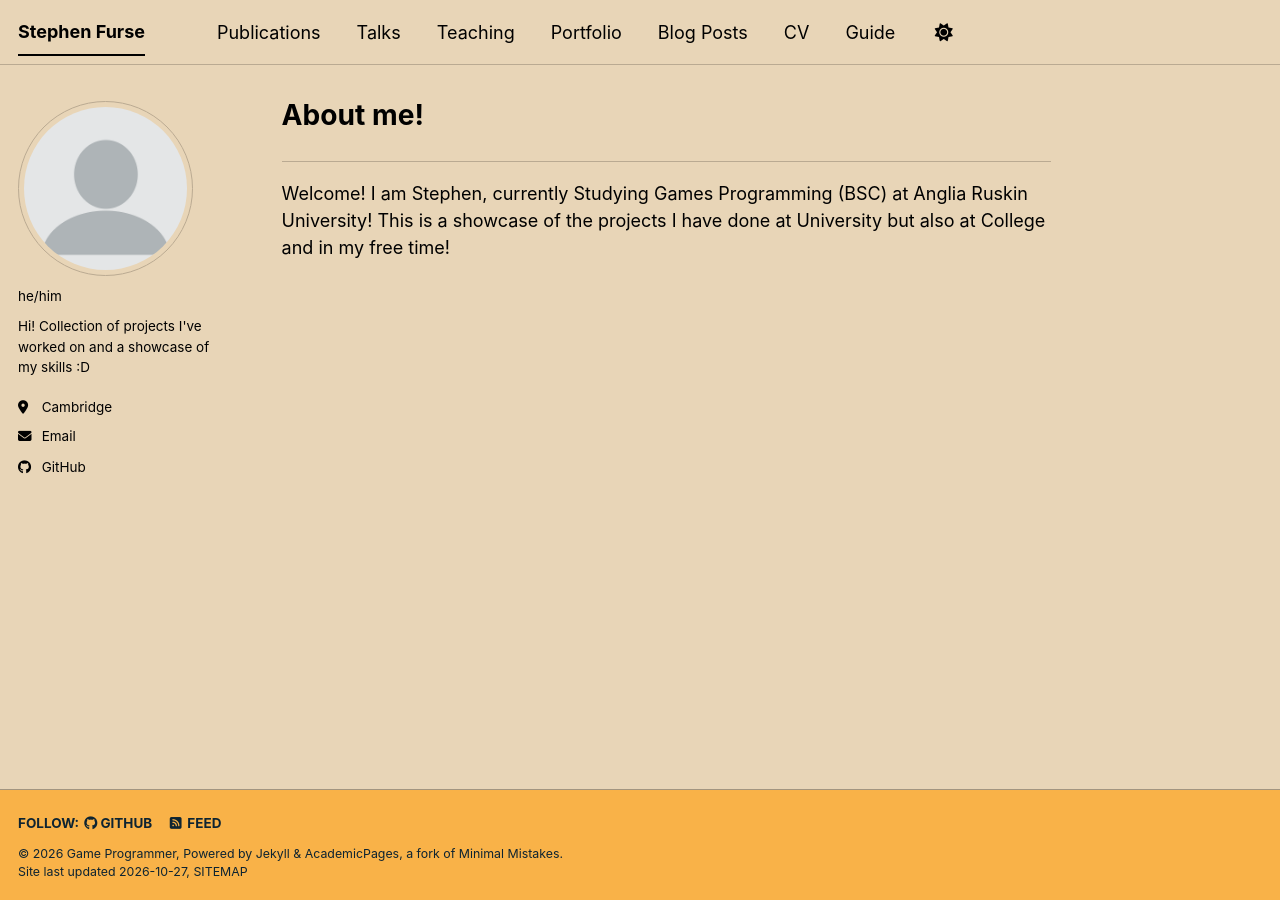
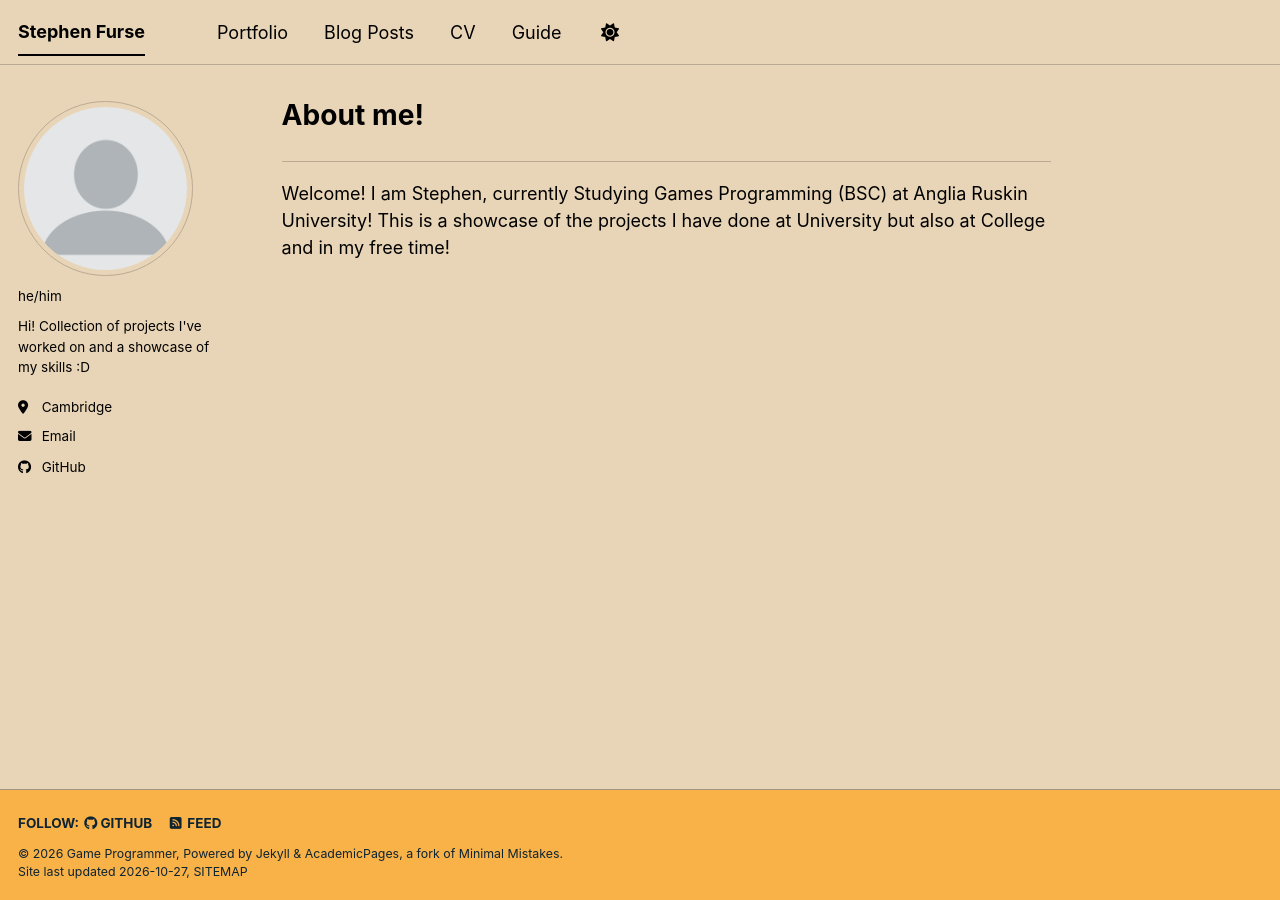
Before and after one commit to Stephen-Furse/Stephen-Furse.github.io, a Jekyll site: the page built from _pages/about.md, in a window 1280 px wide. Built offline with Jekyll 4.4.1, drawn with Linux system fonts in a browser that asks for light colours; a script bundle is joined from its source files by our own code; a style sheet for code colours, icons or effects is not loaded.

Commit message:
Update navigation by removing certain entries
Removed 'Publications', 'Talks', and 'Teaching' from navigation.

```diff
--- a/_data/navigation.yml
+++ b/_data/navigation.yml
@@ -8,15 +8,6 @@
 #      Markdown formatted page while the second is generated using JSON.
 
 main:
-  - title: "Publications"
-    url: /publications/
-
-  - title: "Talks"
-    url: /talks/
-
-  - title: "Teaching"
-    url: /teaching/
-
   - title: "Portfolio"
     url: /portfolio/
 
```
